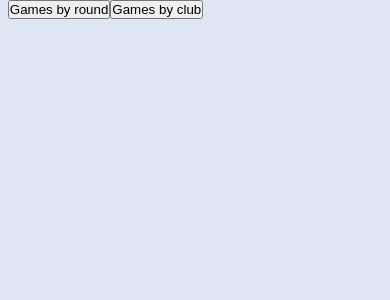
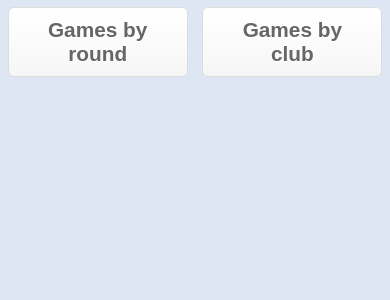
Before and after one commit to benfanderson/aflscores, a React app: page / in a window 390 px wide. Shown: the top 300 px of the page. Built offline with nearby package versions, Linux system fonts and the light colour scheme.

Commit message:
Finished basic content styling for smartphone

```diff
--- a/public/styles.css
+++ b/public/styles.css
@@ -10,11 +10,15 @@
     -webkit-font-smoothing: antialiased;
     -moz-osx-font-smoothing: grayscale;
     background-color: rgb(223, 230, 243);
+    width: 96%;
+    margin: auto;
   }
 
   .container {
-    width: 96%;
-    margin: auto;
+    display: flex;
+    flex-wrap: wrap;
+    justify-content: space-between;
+    margin-top: 2%;
   }
 
   .littleButton {
--- a/src/components/ClubGames.js
+++ b/src/components/ClubGames.js
@@ -2,7 +2,7 @@ import React from 'react';
 import PropTypes from 'prop-types';
 import { useParams } from 'react-router-dom';
 import GameTile from './GameTile';
-import styles from '../../public/styles.css';
+// import styles from '../../public/styles.css';
 
 function ClubGames(props) {
   const { games } = props;
@@ -22,7 +22,7 @@ function ClubGames(props) {
   return (
     roundArray.length > 0
       ? (
-        <div className={styles.container}>
+        <div>
           <h2>{id}</h2>
           <div>
             {
--- a/src/components/Front.js
+++ b/src/components/Front.js
@@ -7,8 +7,8 @@ function Front() {
 
   return (
     <div className={styles.container}>
-      <button type="button" onClick={() => history.push('rounds')}>Games by round</button>
-      <button type="button" onClick={() => history.push('clubs')}>Games by club</button>
+      <button className={styles.littleButton} type="button" onClick={() => history.push('rounds')}>Games by round</button>
+      <button className={styles.littleButton} type="button" onClick={() => history.push('clubs')}>Games by club</button>
     </div>
   );
 }
--- a/src/components/RoundGames.js
+++ b/src/components/RoundGames.js
@@ -2,7 +2,6 @@ import React from 'react';
 import PropTypes from 'prop-types';
 import { useParams } from 'react-router-dom';
 import GameTile from './GameTile';
-import styles from '../../public/styles.css';
 
 function RoundGames(props) {
   const { games } = props;
@@ -23,7 +22,7 @@ function RoundGames(props) {
   return (
     roundArray.length > 0
       ? (
-        <div className={styles.container}>
+        <div>
           <h2>
             {`Round ${roundNumber}`}
           </h2>
```
